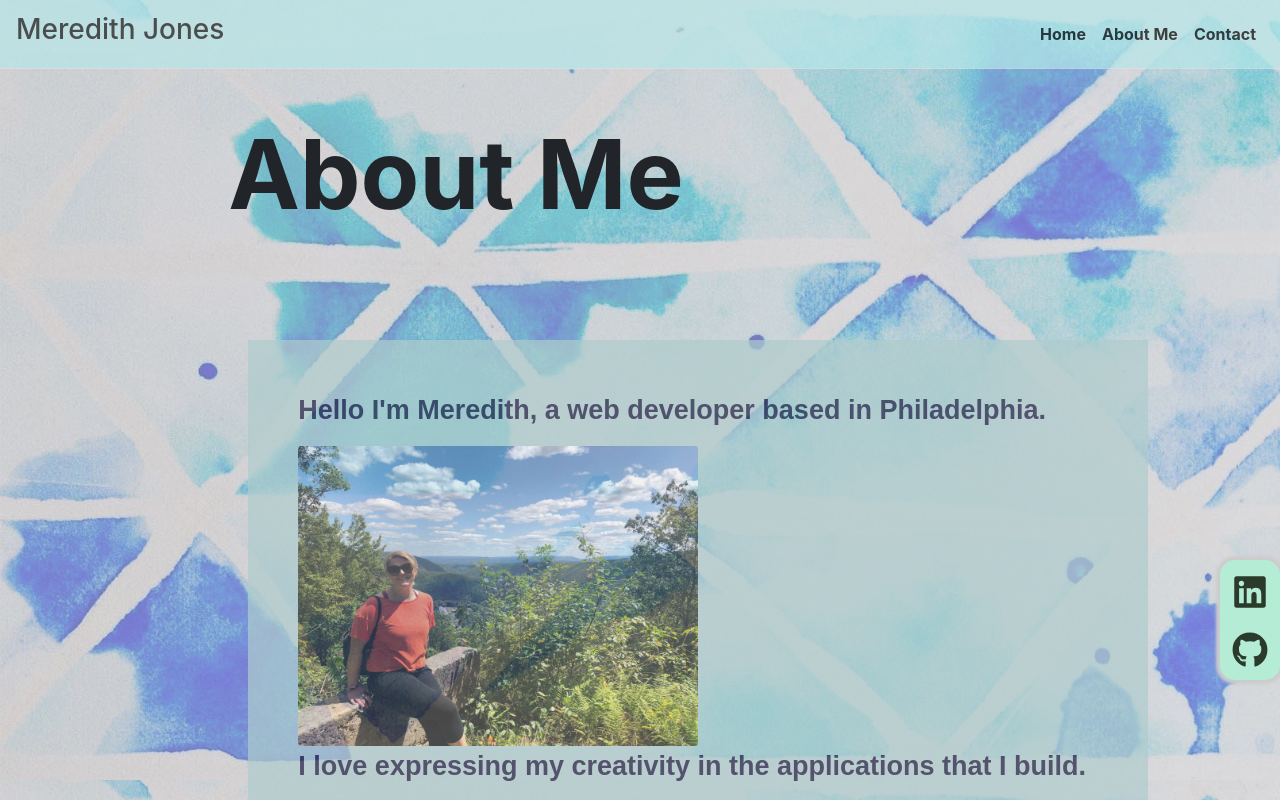
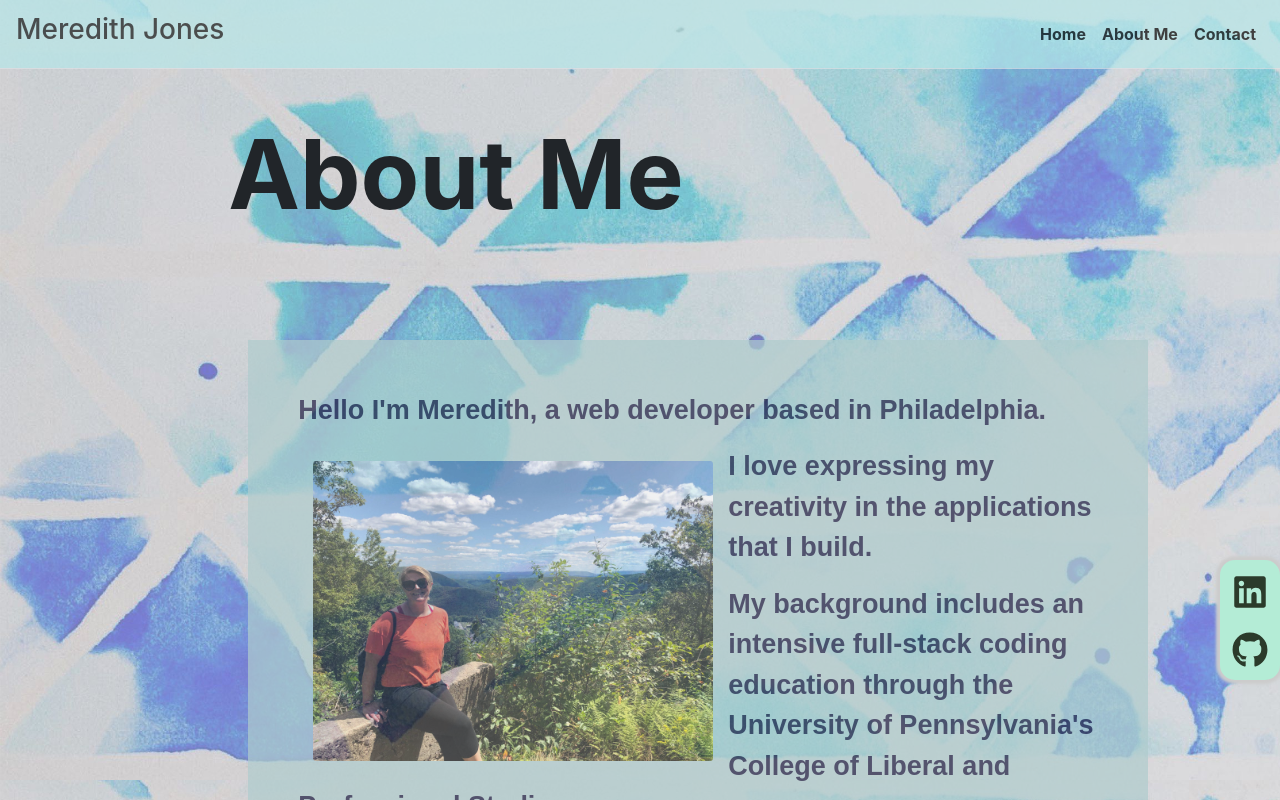
Before and after one commit to meredithajones/2021-Portfolio, a React (Create React App) app: page /about in a window 1280 px wide. Shown: the top 800 px of the page. Built offline with nearby package versions, Linux system fonts and the light colour scheme.

Commit message:
Added about page formatting

```diff
--- a/src/Pages/About/About.css
+++ b/src/Pages/About/About.css
@@ -13,5 +13,8 @@
   .bioPic{
     max-height:50%;
     max-width: 50%;
+    float: left;
+    margin: 15px;
+    margin-block-end: 5px;
 
   }
--- a/src/Pages/About/AboutPage.js
+++ b/src/Pages/About/AboutPage.js
@@ -18,12 +18,14 @@ function AboutPage(props) {
 
         <Content >
             <div className= "bio">
+
             <p>Hello I'm Meredith, a web developer based in Philadelphia.</p>
+
             <Card.Img className="bioPic" d-flex src= {me}></Card.Img> <p>I love expressing my creativity in the applications that I build. </p>
             <p>My background includes an intensive full-stack coding education through
                 the University of Pennsylvania's College of Liberal and Professional Studies.
             </p>
-
+            <br></br>
             <p>Skills include:</p>
             <Row className="border-top justify-content-between p-2">
             <Col className='p-0' md={3} sm={12} >
```
